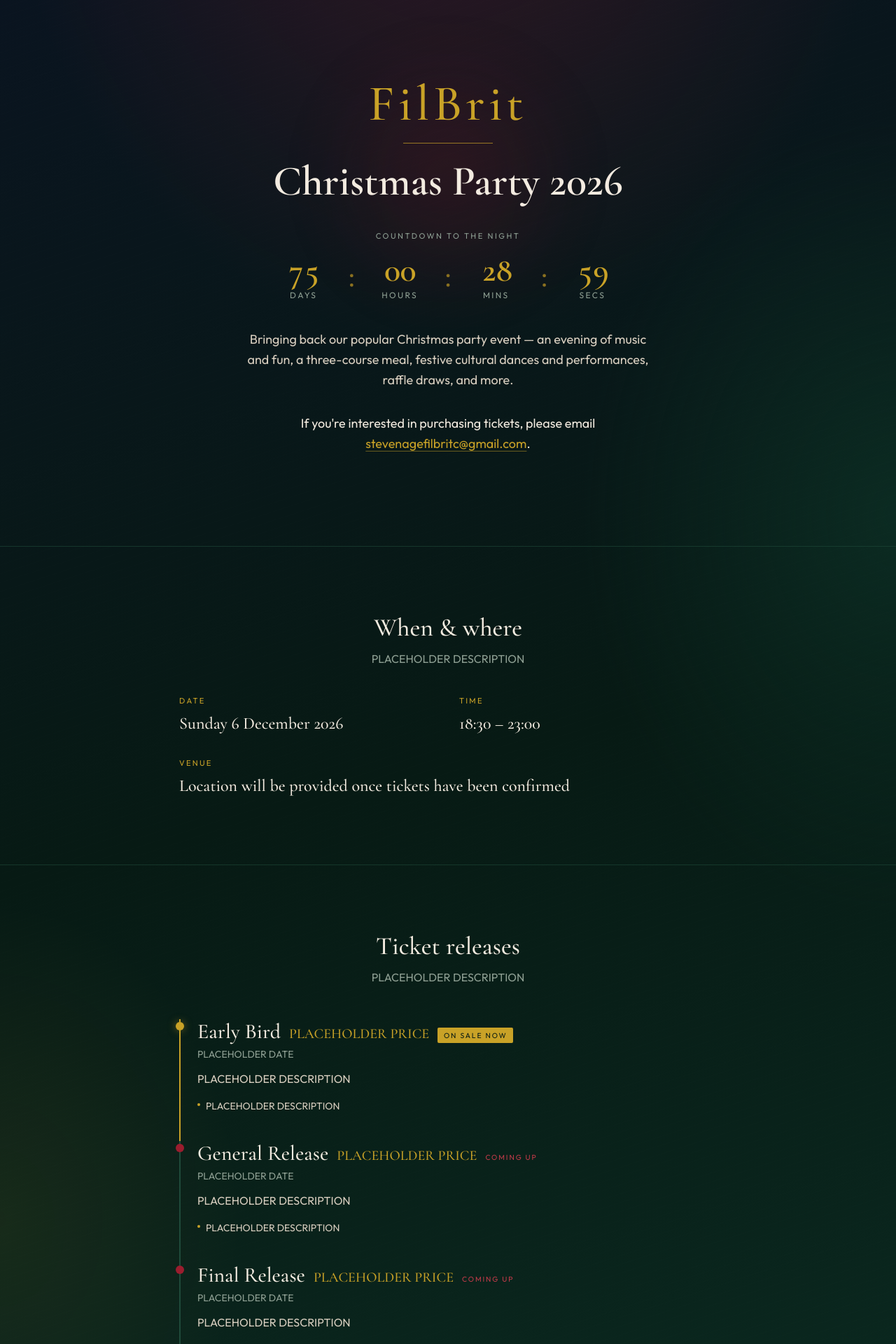
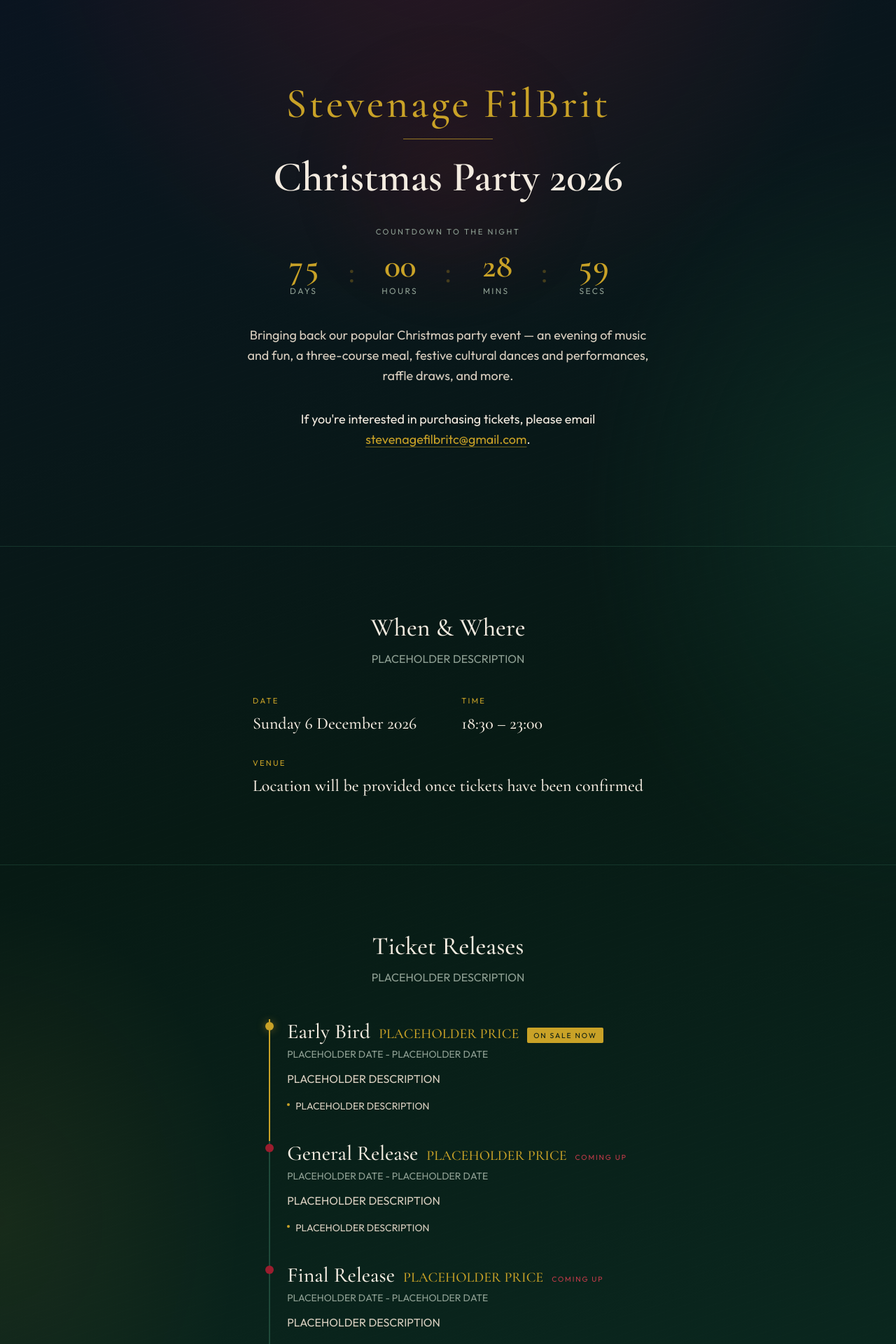
Before and after one commit to jediramos/filbrit-christmas-party, a Next.js app: page / in a window 1280 px wide. Shown: the part 20-1940 px from the top of the page at 70% size. Built offline with nearby package versions, Linux system fonts and the light colour scheme.

Commit message:
Centering Changes, Name Changes, QoL Changes

```diff
--- a/src/app/api/subscribe/route.ts
+++ b/src/app/api/subscribe/route.ts
@@ -34,7 +34,7 @@ export async function POST(request: Request) {
           Accept: "application/json",
           "Content-Type": "application/json",
         },
-        body: JSON.stringify({ email, _subject: "FilBrit Christmas Party signup" }),
+        body: JSON.stringify({ email, _subject: "Stevenage FilBrit Christmas Party signup" }),
       });
 
       if (!res.ok) {
--- a/src/app/globals.css
+++ b/src/app/globals.css
@@ -99,33 +99,54 @@ body {
   }
 }
 
+@keyframes digit-reel {
+  from {
+    opacity: 0.35;
+    transform: translateY(0.35em);
+  }
+  to {
+    opacity: 1;
+    transform: translateY(0);
+  }
+}
+
+@keyframes separator-breathe {
+  0%,
+  100% {
+    opacity: 0.45;
+  }
+  50% {
+    opacity: 1;
+  }
+}
+
 .hero-brand {
-  animation: fade-up 0.8s ease-out both;
+  animation: fade-up 0.9s cubic-bezier(0.22, 1, 0.36, 1) both;
 }
 
 .hero-title {
-  animation: fade-up 0.9s ease-out 0.12s both;
+  animation: fade-up 1s cubic-bezier(0.22, 1, 0.36, 1) 0.1s both;
 }
 
 .hero-tagline {
-  animation: fade-up 0.9s ease-out 0.22s both;
+  animation: fade-up 1s cubic-bezier(0.22, 1, 0.36, 1) 0.2s both;
 }
 
 .hero-countdown {
-  animation: fade-up 1s ease-out 0.32s both;
+  animation: fade-up 1.05s cubic-bezier(0.22, 1, 0.36, 1) 0.28s both;
 }
 
 .hero-cta {
-  animation: fade-up 1s ease-out 0.42s both;
+  animation: fade-up 1.05s cubic-bezier(0.22, 1, 0.36, 1) 0.38s both;
 }
 
 .hero-glow {
-  animation: soft-pulse 4.5s ease-in-out infinite;
+  animation: soft-pulse 5.5s ease-in-out infinite;
 }
 
 .hero-rule {
   transform-origin: center;
-  animation: shimmer-line 1.2s ease-out 0.5s both;
+  animation: shimmer-line 1.35s cubic-bezier(0.22, 1, 0.36, 1) 0.45s both;
 }
 
 .stage-badge {
@@ -136,7 +157,15 @@ body {
 }
 
 .countdown-unit {
-  transition: transform 0.2s ease;
+  transition: transform 0.35s cubic-bezier(0.22, 1, 0.36, 1);
+}
+
+.countdown-digit-reel {
+  animation: digit-reel 0.45s cubic-bezier(0.22, 1, 0.36, 1) both;
+}
+
+.countdown-separator {
+  animation: separator-breathe 2s ease-in-out infinite;
 }
 
 .section-pad {
@@ -156,7 +185,9 @@ body {
   .hero-countdown,
   .hero-cta,
   .hero-glow,
-  .hero-rule {
+  .hero-rule,
+  .countdown-digit-reel,
+  .countdown-separator {
     animation: none;
   }
 
--- a/src/app/layout.tsx
+++ b/src/app/layout.tsx
@@ -15,13 +15,13 @@ const body = Outfit({
 });
 
 export const metadata: Metadata = {
-  title: "FilBrit Christmas Party 2026",
+  title: "Stevenage FilBrit Christmas Party 2026",
   description:
-    "Join FilBrit for a festive Christmas party — early bird tickets, countdown, and event updates.",
+    "Join Stevenage FilBrit for a festive Christmas party — countdown, ticket releases, and event updates.",
   openGraph: {
-    title: "FilBrit Christmas Party 2026",
+    title: "Stevenage FilBrit Christmas Party 2026",
     description:
-      "An evening of music, food, and festive cheer with the FilBrit community.",
+      "An evening of music, food, and festive cheer with the Stevenage FilBrit community.",
     type: "website",
   },
 };
--- a/src/app/page.tsx
+++ b/src/app/page.tsx
@@ -18,7 +18,7 @@ export default function Home() {
         />
 
         <div className="relative z-10 mx-auto flex w-full max-w-4xl flex-col items-center text-center">
-          <p className="hero-brand font-display text-4xl tracking-[0.08em] text-[var(--gold)] sm:text-6xl md:text-7xl">
+          <p className="hero-brand font-display text-3xl tracking-[0.06em] text-[var(--gold)] sm:text-5xl md:text-6xl">
             {eventConfig.orgName}
           </p>
 
@@ -52,22 +52,23 @@ export default function Home() {
         </div>
       </header>
 
-      {/* When / where */}
+      {/* When / Where */}
       <section
         id="details"
         className="section-pad border-t border-[var(--pine-line)]/60 py-20 sm:py-24"
         aria-labelledby="details-heading"
       >
-        <div className="mx-auto max-w-3xl text-center">
+        <div className="mx-auto flex w-full max-w-4xl flex-col items-center text-center">
           <h2
             id="details-heading"
             className="font-display text-3xl text-[var(--ivory)] sm:text-4xl"
           >
-            When & where
+            When & Where
           </h2>
           <p className="mt-3 text-[var(--mist)]">PLACEHOLDER DESCRIPTION</p>
 
-          <dl className="mt-10 grid gap-8 text-left sm:grid-cols-2">
+          <dl className="mt-10 flex w-max max-w-full flex-col gap-8 self-center text-left">
+            <div className="flex flex-col gap-8 sm:flex-row sm:gap-16">
               <div>
                 <dt className="text-[0.7rem] uppercase tracking-[0.2em] text-[var(--gold)]">
                   Date
@@ -84,11 +85,12 @@ export default function Home() {
                   {eventConfig.eventTime}
                 </dd>
               </div>
-            <div className="sm:col-span-2">
+            </div>
+            <div>
               <dt className="text-[0.7rem] uppercase tracking-[0.2em] text-[var(--gold)]">
                 Venue
               </dt>
-              <dd className="mt-2 font-display text-2xl text-[var(--ivory)]">
+              <dd className="mt-2 max-w-xl font-display text-2xl text-[var(--ivory)]">
                 {eventConfig.venue}
               </dd>
             </div>
@@ -102,18 +104,18 @@ export default function Home() {
         className="section-pad border-t border-[var(--pine-line)]/60 py-20 sm:py-24"
         aria-labelledby="tickets-heading"
       >
-        <div className="mx-auto max-w-3xl text-center">
+        <div className="mx-auto flex w-full max-w-4xl flex-col items-center text-center">
           <h2
             id="tickets-heading"
             className="font-display text-3xl text-[var(--ivory)] sm:text-4xl"
           >
-            Ticket releases
+            Ticket Releases
           </h2>
           <p className="mt-3 text-[var(--mist)]">PLACEHOLDER DESCRIPTION</p>
+
+          <div className="mt-12 w-max max-w-3xl self-center text-left">
+            <StagesTimeline stages={eventConfig.stages} />
           </div>
-
-        <div className="mt-12">
-          <StagesTimeline stages={eventConfig.stages} />
         </div>
       </section>
 
@@ -128,10 +130,10 @@ export default function Home() {
             id="updates-heading"
             className="font-display text-3xl text-[var(--ivory)] sm:text-4xl"
           >
-            Stay in the loop
+            Stay in the Loop
           </h2>
           <p className="mt-6 text-base leading-relaxed text-[var(--ivory-soft)] sm:text-lg">
-            Ticket sales are handled by email for now. If you&apos;re interested
+            Ticket sales are handled by email. If you&apos;re interested
             in purchasing tickets, please email{" "}
             <a
               href={ticketEmailMailto}
--- a/src/components/CountdownTimer.tsx
+++ b/src/components/CountdownTimer.tsx
@@ -1,6 +1,6 @@
 "use client";
 
-import { useEffect, useState } from "react";
+import { useEffect, useRef, useState } from "react";
 import { getCountdownParts, type CountdownParts } from "@/lib/countdown";
 
 type Props = {
@@ -8,10 +8,15 @@ type Props = {
 };
 
 function Unit({ value, label }: { value: number; label: string }) {
+  const display = String(Math.max(0, value)).padStart(2, "0");
+
   return (
     <div className="countdown-unit flex min-w-[4.25rem] flex-col items-center sm:min-w-[5rem]">
-      <span className="font-display text-3xl font-semibold tabular-nums tracking-tight text-[var(--gold)] sm:text-5xl">
-        {String(value).padStart(2, "0")}
+      <span
+        key={display}
+        className="countdown-digit-reel font-display text-3xl font-semibold tabular-nums tracking-tight text-[var(--gold)] sm:text-5xl"
+      >
+        {display}
       </span>
       <span className="mt-1 text-[0.65rem] uppercase tracking-[0.2em] text-[var(--mist)] sm:text-xs">
         {label}
@@ -20,17 +25,40 @@ function Unit({ value, label }: { value: number; label: string }) {
   );
 }
 
+function Separator() {
+  return (
+    <span
+      className="countdown-separator self-start pt-1 font-display text-3xl text-[var(--gold-dim)] sm:pt-2 sm:text-5xl"
+      aria-hidden="true"
+    >
+      :
+    </span>
+  );
+}
+
 export function CountdownTimer({ targetIso }: Props) {
   const [parts, setParts] = useState<CountdownParts>(() =>
     getCountdownParts(targetIso),
   );
+  const timeoutRef = useRef<number | null>(null);
 
   useEffect(() => {
-    const id = window.setInterval(
-      () => setParts(getCountdownParts(targetIso)),
-      1000,
-    );
-    return () => window.clearInterval(id);
+    const clear = () => {
+      if (timeoutRef.current !== null) {
+        window.clearTimeout(timeoutRef.current);
+        timeoutRef.current = null;
+      }
+    };
+
+    const tick = () => {
+      setParts(getCountdownParts(targetIso));
+      // Align to the next whole second so the timer does not drift.
+      const msToNextSecond = 1000 - (Date.now() % 1000);
+      timeoutRef.current = window.setTimeout(tick, Math.max(16, msToNextSecond));
+    };
+
+    tick();
+    return clear;
   }, [targetIso]);
 
   if (parts.expired) {
@@ -49,17 +77,11 @@ export function CountdownTimer({ targetIso }: Props) {
       aria-label={`${parts.days} days, ${parts.hours} hours, ${parts.minutes} minutes, ${parts.seconds} seconds until the event`}
     >
       <Unit value={parts.days} label="Days" />
-      <span className="self-start pt-1 font-display text-3xl text-[var(--gold-dim)] sm:pt-2 sm:text-5xl">
-        :
-      </span>
+      <Separator />
       <Unit value={parts.hours} label="Hours" />
-      <span className="self-start pt-1 font-display text-3xl text-[var(--gold-dim)] sm:pt-2 sm:text-5xl">
-        :
-      </span>
+      <Separator />
       <Unit value={parts.minutes} label="Mins" />
-      <span className="self-start pt-1 font-display text-3xl text-[var(--gold-dim)] sm:pt-2 sm:text-5xl">
-        :
-      </span>
+      <Separator />
       <Unit value={parts.seconds} label="Secs" />
     </div>
   );
--- a/src/components/StagesTimeline.tsx
+++ b/src/components/StagesTimeline.tsx
@@ -16,7 +16,7 @@ export function StagesTimeline({ stages }: Props) {
   }, []);
 
   return (
-    <ol className="stages-list mx-auto max-w-3xl space-y-0">
+    <ol className="stages-list space-y-0 text-left">
       {stages.map((stage) => {
         const status = getStageStatus(stage, now);
 
--- a/src/config/event.ts
+++ b/src/config/event.ts
@@ -30,20 +30,21 @@ export type EventConfig = {
  * Stage highlighting and the countdown are derived at runtime from these dates.
  */
 export const eventConfig: EventConfig = {
-  orgName: "FilBrit",
+  orgName: "Stevenage FilBrit",
   eventName: "Christmas Party 2026",
   tagline:
     "Bringing back our popular Christmas party event — an evening of music and fun, a three-course meal, festive cultural dances and performances, raffle draws, and more.",
   venue: "Location will be provided once tickets have been confirmed",
   address: "",
+  // Sunday 6 December 2026, 18:30 Europe/London (GMT / UTC+0 in December)
   eventStart: "2026-12-06T18:30:00+00:00",
   eventTime: "18:30 – 23:00",
   doorsOpen: "18:30",
   ticketUrl: "https://www.eventbrite.com/",
   contactEmail: "stevenagefilbritc@gmail.com",
   socials: [
-    { label: "Instagram", href: "https://instagram.com/" },
-    { label: "Facebook", href: "https://facebook.com/" },
+    { label: "Instagram", href: "https://www.instagram.com/stevenagefilbrit/" },
+    { label: "Facebook", href: "https://www.facebook.com/stevenagefilbritcommunity" },
   ],
   signupBlurb:
     "If you're interested in purchasing tickets, please email stevenagefilbritc@gmail.com.",
@@ -54,7 +55,7 @@ export const eventConfig: EventConfig = {
       startsAt: "2026-09-15T00:00:00+00:00",
       endsAt: "2026-10-31T23:59:59+00:00",
       price: "PLACEHOLDER PRICE",
-      dateLabel: "PLACEHOLDER DATE",
+      dateLabel: "PLACEHOLDER DATE - PLACEHOLDER DATE",
       description: "PLACEHOLDER DESCRIPTION",
       prizes: ["PLACEHOLDER DESCRIPTION"],
     },
@@ -64,7 +65,7 @@ export const eventConfig: EventConfig = {
       startsAt: "2026-11-01T00:00:00+00:00",
       endsAt: "2026-11-30T23:59:59+00:00",
       price: "PLACEHOLDER PRICE",
-      dateLabel: "PLACEHOLDER DATE",
+      dateLabel: "PLACEHOLDER DATE - PLACEHOLDER DATE",
       description: "PLACEHOLDER DESCRIPTION",
       prizes: ["PLACEHOLDER DESCRIPTION"],
     },
@@ -74,7 +75,7 @@ export const eventConfig: EventConfig = {
       startsAt: "2026-12-01T00:00:00+00:00",
       endsAt: "2026-12-18T23:59:59+00:00",
       price: "PLACEHOLDER PRICE",
-      dateLabel: "PLACEHOLDER DATE",
+      dateLabel: "PLACEHOLDER DATE - PLACEHOLDER DATE",
       description: "PLACEHOLDER DESCRIPTION",
       prizes: ["PLACEHOLDER DESCRIPTION"],
     },
@@ -124,6 +125,7 @@ export function formatEventDate(iso: string): string {
     day: "numeric",
     month: "long",
     year: "numeric",
+    timeZone: "Europe/London",
   });
 }
 
@@ -131,6 +133,7 @@ export function formatEventTime(iso: string): string {
   return new Date(iso).toLocaleTimeString("en-GB", {
     hour: "2-digit",
     minute: "2-digit",
+    timeZone: "Europe/London",
     timeZoneName: "short",
   });
 }
```
Also changed, not shown: src/lib/countdown.ts (+7 -1 lines), 1 other file (tests, documents, lock files or other folders). Lines whose indentation alone changed are shown as unchanged.
